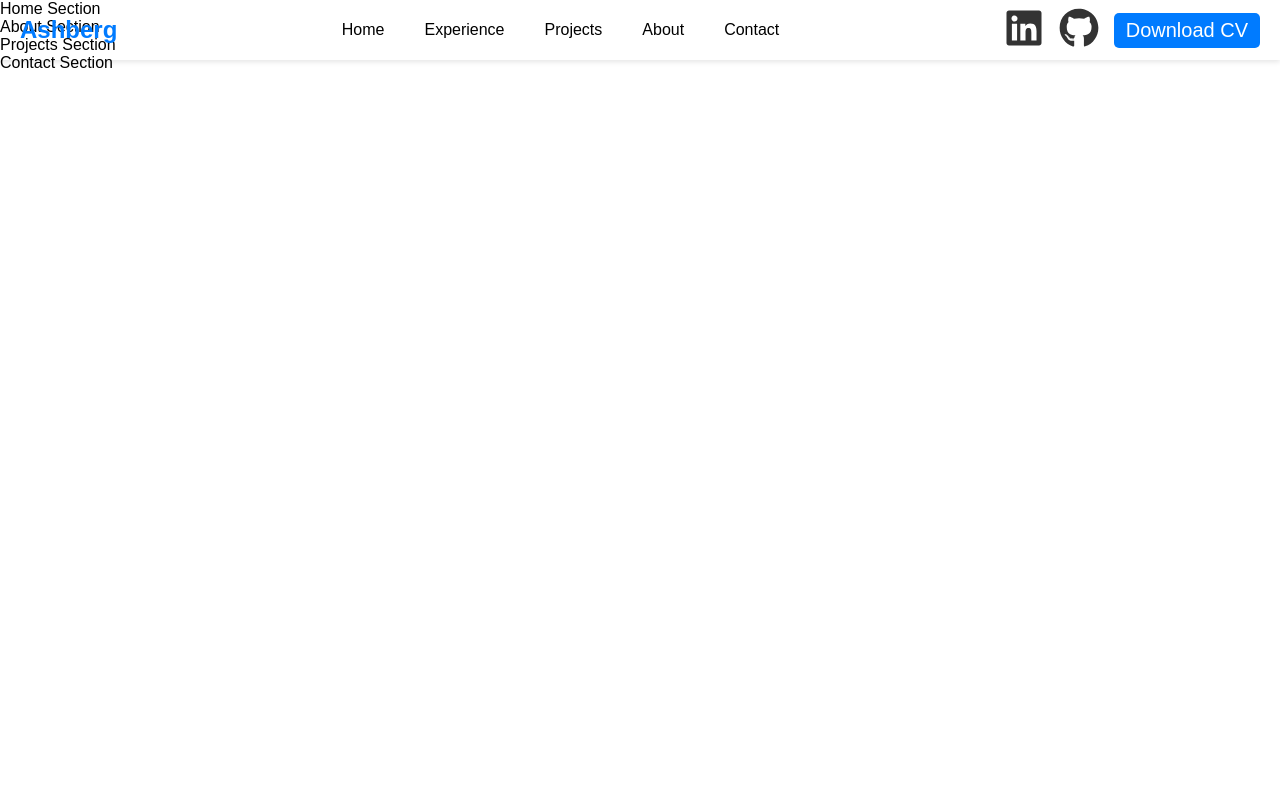
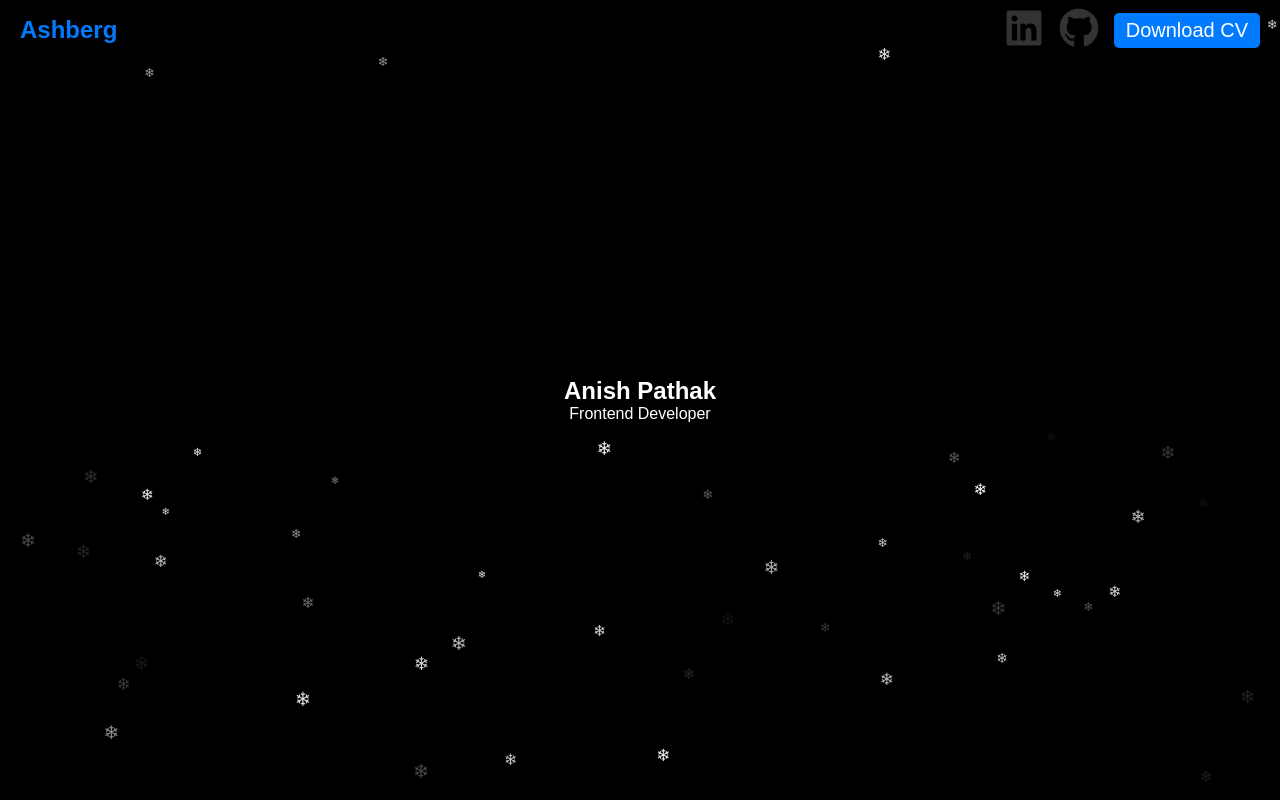
Before and after one commit to pathakanish41/Portfolio, a React (Vite) app: page / in a window 1280 px wide. Built offline with nearby package versions, Linux system fonts and the light colour scheme.

Commit message:
snow effect added with black background

```diff
--- a/src/App.tsx
+++ b/src/App.tsx
@@ -1,15 +1,12 @@
 import React from "react";
-import Navbar from "./components/Navbar";
+import Navbar from "./components/Navbar"; // you can keep navbar for now
+import Home from "./pages/Home";
 
 function App() {
   return (
     <div>
-      <Navbar />
-      {/* Temporary sections for testing scroll */}
-      <div id="home">Home Section</div>
-      <div id="about">About Section</div>
-      <div id="projects">Projects Section</div>
-      <div id="contact">Contact Section</div>
+      <Navbar />   {/* optional, can leave or comment out */}
+      <Home />     {/* Home section with background image and text */}
     </div>
   );
 }
--- /dev/null
+++ b/src/pages/Home.tsx
@@ -0,0 +1,49 @@
+import React, { useEffect, useState } from "react";
+import "../styles/Home.css";
+
+interface Snowflake {
+    left: string;
+    fontSize: string;
+    animationDuration: string;
+    opacity: number;
+}
+
+const Home: React.FC = () => {
+    const [snowflakes, setSnowflakes] = useState<Snowflake[]>([]);
+
+    useEffect(() => {
+        const flakes: Snowflake[] = Array.from({ length: 50 }).map(() => ({
+            left: `${Math.random() * 100}vw`,
+            fontSize: `${Math.random() * 10 + 10}px`,
+            animationDuration: `${Math.random() * 5 + 5}s`,
+            opacity: Math.random(),
+        }));
+        setSnowflakes(flakes);
+    }, []); // empty dependency → run only once after mount
+
+    return (
+        <section id="home" className="home">
+            <div className="home-content">
+                <h1>Anish Pathak</h1>
+                <p>Frontend Developer</p>
+            </div>
+
+            {snowflakes.map((flake, i) => (
+                <div
+                    key={i}
+                    className="snowflake"
+                    style={{
+                        left: flake.left,
+                        fontSize: flake.fontSize,
+                        animationDuration: flake.animationDuration,
+                        opacity: flake.opacity,
+                    }}
+                >
+                    ❄
+                </div>
+            ))}
+        </section>
+    );
+};
+
+export default Home;
--- /dev/null
+++ b/src/styles/Home.css
@@ -0,0 +1,32 @@
+.home {
+  position: relative;
+  min-height: 100vh;
+  background-color: black;
+  display: flex;
+  align-items: center;
+  justify-content: center;
+  overflow: hidden;
+  color: white;
+  text-align: center;
+}
+
+.home-content {
+  position: relative;
+  z-index: 10;
+}
+
+.snowflake {
+  position: absolute;
+  top: -10px;
+  color: white;
+  user-select: none;
+  pointer-events: none;
+  animation-name: fall;
+  animation-iteration-count: infinite;
+  animation-timing-function: linear;
+}
+
+@keyframes fall {
+  0% { transform: translateY(0) }
+  100% { transform: translateY(100vh) }
+}
```
Also changed, not shown: public/images/me.jpeg (added).
